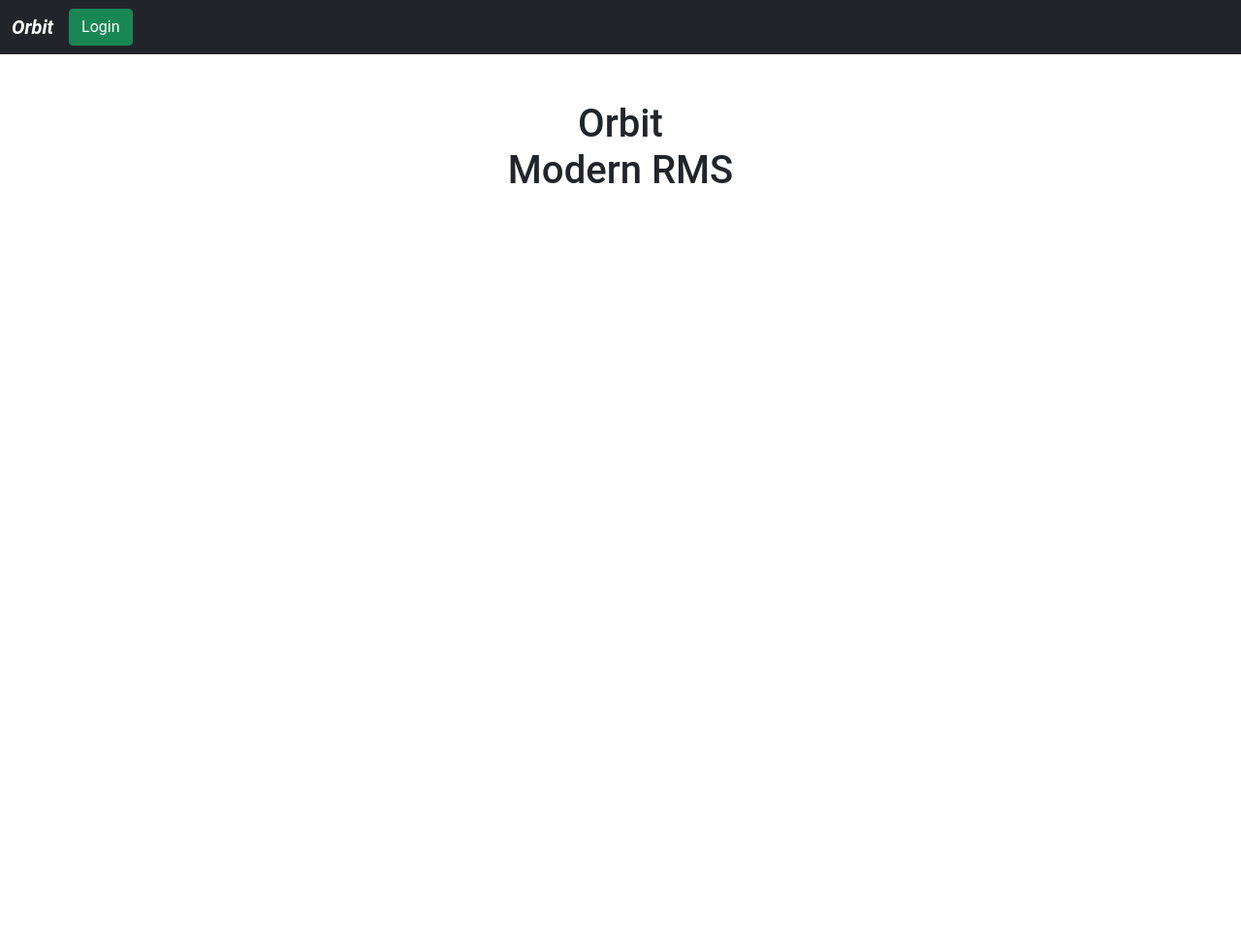
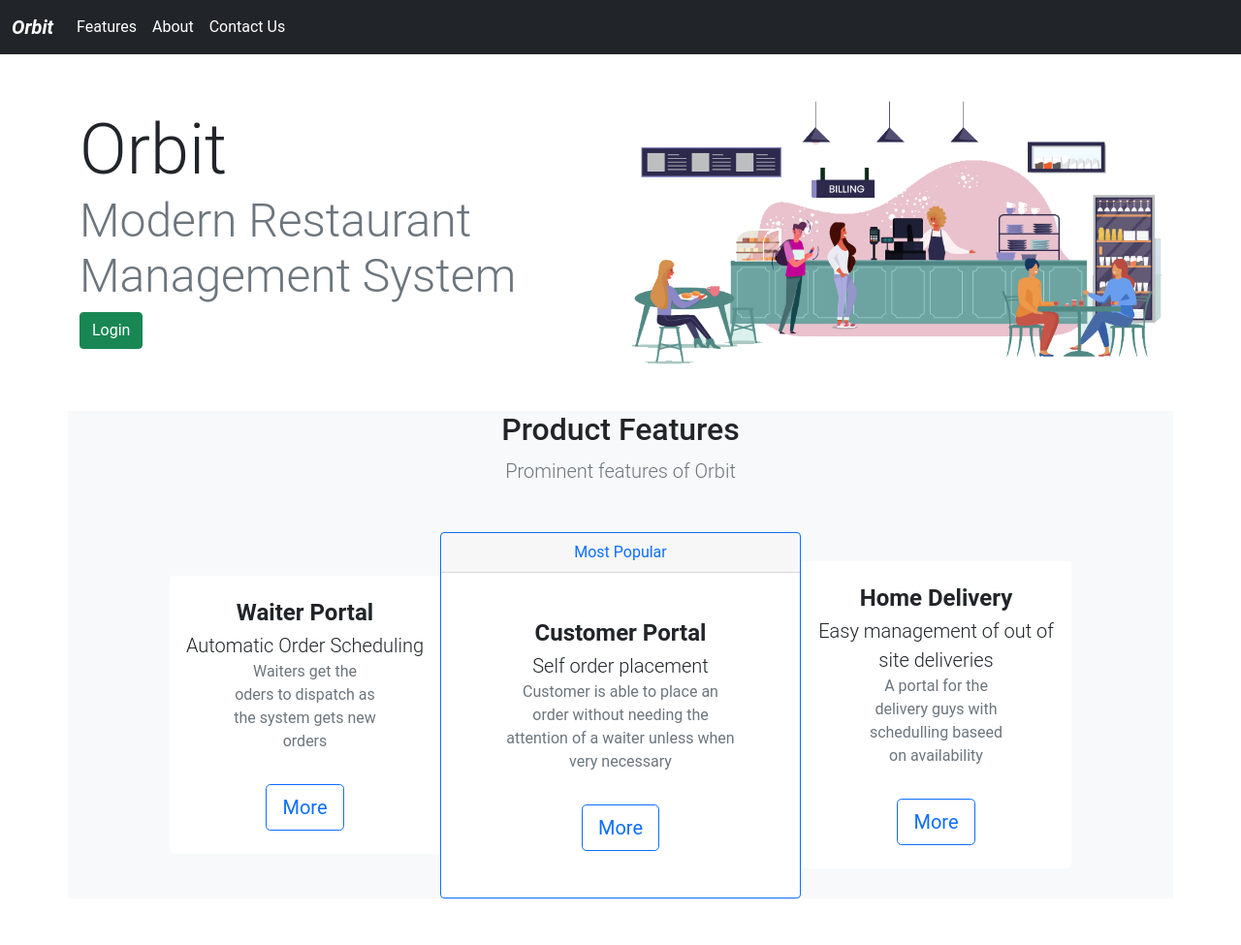
Before and after one commit to Oduo24/Orbit, a Flask app: page / in a window 1280 px wide. Shown: the whole page at 97% size. Before the commit the page ends 189 px from the top, so only its background shows below. Run offline with Flask 2, Linux system fonts and the light colour scheme; some libraries are stand-ins or nearby versions.

```diff
--- a/app.py
+++ b/app.py
@@ -87,4 +87,4 @@ def load_user(user_id):
 
 
 if __name__ == '__main__':
-    app.run(host='0.0.0.0', port=5000, debug=True)
+    app.run(host='0.0.0.0', port=6000, debug=True)
--- a/models/orders.py
+++ b/models/orders.py
@@ -18,7 +18,7 @@ class Order(BaseModel, Base):
     user_id = Column(String(100), ForeignKey("users.id"))
     waiter_id = Column(String(100), ForeignKey("waiters.id"))
     table_id = Column(String(100), ForeignKey("tables.id"))
-    amount = Column(Integer, ForeignKey("payments.id"), nullable=False)
+    payment_id = Column(String(100), ForeignKey("payments.id"), nullable=False)
     menu_items = relationship("MenuItem", secondary=order_menuitem, backref="orders")
 
     def __init__(self, **kwargs):
--- a/templates/base.html
+++ b/templates/base.html
@@ -38,15 +38,21 @@
         </li>
       </ul>
       {% endif %}
-      {% if not current_user.is_authenticated %}
-      <div class="d-flex">
-        <a href="{{ url_for('auth_views.login') }}" class="btn btn-success">Login</a>
-      </div>
-      {% endif %}
       {% if current_user.is_authenticated %}
       <div class="d-flex">
         <a href="{{ url_for('auth_views.logout') }}" class="btn btn-success">Logout</a>
       </div>
+      {% endif %}
+      {% if not current_user.is_authenticated %}
+      <li class="nav-item">
+          <a class="nav-link text-white" href="#product-features" tabindex="-1">Features</a>
+        </li>
+	<li class="nav-item">
+          <a class="nav-link text-white" href="#" tabindex="-1">About</a>
+        </li>
+	<li class="nav-item">
+          <a class="nav-link text-white" href="#" tabindex="-1">Contact Us</a>
+        </li>
       {% endif %}
     </div>
   </div>
--- a/views/standard/templates/index.html
+++ b/views/standard/templates/index.html
@@ -2,6 +2,68 @@
 
 {% block content %}
 
-<h1 class="mt-5 text-center">Orbit<br> Modern RMS</h1>
+<div class="container my-5">
+	<div class="row justify-content-center align-items-center my-4">
+		<div class="col-md-6 text-center text-md-start">
+			<h1>
+				<div class="display-2"> Orbit</div>
+				<div class="display-5 text-muted">Modern Restaurant Management System</div>
+			</h1>
+			{% if not current_user.is_authenticated %}
+			<div class="my-2">
+				<a href="{{ url_for('auth_views.login') }}" class="btn btn-success">Login</a>
+			</div>
+			{% endif %}
+		</div>
+		<div class="col-md-6 text-center">
+			<img class="img-fluid" src="static/images/rest4.png" alt="restaurant">
+                </div>
+	</div>
+</div>
+
+
+<div class="container bg-light mt-5" id="product-features">
+	<div class="text-center">
+		<h2>Product Features</h2>
+		<p class="lead text-muted">Prominent features of Orbit</p>
+	</div>
+
+	<div class="row justify-content-center align-items-center my-5 g-0">
+		<div class="col-8 col-lg-4 col-xl-3">
+			<div class="card border-0">
+				<div class="card-body text-center py-4">
+					<h4 class="card-title fw-bold">Waiter Portal</h4>
+					<p class="lead card-subtitle">Automatic Order Scheduling</p>
+					<p class="card-text mx-5 text-muted d-none d-lg-block">Waiters get the oders to dispatch as the system gets new orders</p>
+					<a href="" class="btn btn-outline-primary btn-lg mt-3">More</a>
+				</div>
+			</div>
+		</div>
+		<div class="col-9 col-lg-4">
+                        <div class="card border-primary border-1">
+				<div class="card-header text-center text-primary">Most Popular</div>
+                                <div class="card-body text-center py-5">
+                                        <h4 class="card-title fw-bold">Customer Portal</h4>
+                                        <p class="lead card-subtitle">Self order placement</p>
+                                        <p class="card-text mx-5 text-muted d-none d-lg-block">Customer is able to place an order without needing the attention of a waiter unless when very necessary</p>
+                                        <a href="" class="btn btn-outline-primary btn-lg mt-3">More</a>
+                                </div>
+                        </div>
+                </div>
+		<div class="col-8 col-lg-4 col-xl-3">
+                        <div class="card border-0">
+                                <div class="card-body text-center py-4">
+                                        <h4 class="card-title fw-bold">Home Delivery</h4>
+                                        <p class="lead card-subtitle">Easy management of out of site deliveries</p>
+                                        <p class="card-text mx-5 text-muted d-none d-lg-block">A portal for the delivery guys with schedulling baseed on availability</p>
+                                        <a href="" class="btn btn-outline-primary btn-lg mt-3">More</a>
+                                </div>
+                        </div>
+                </div>
+	</div>
+</div>
+
+
+
 
 {% endblock %}
--- /dev/null
+++ b/wsgi.py
@@ -0,0 +1,4 @@
+from app import *
+
+if __name__ == "__main__":
+    app.run()
```
Also changed, not shown: static/images/rest1.jpeg (added), static/images/rest2.png (added), static/images/rest4.png (added), views/standard/static/images/rest.jpg (added), views/standard/static/images/rest1.jpeg (added), views/standard/static/images/rest2.png (added).
